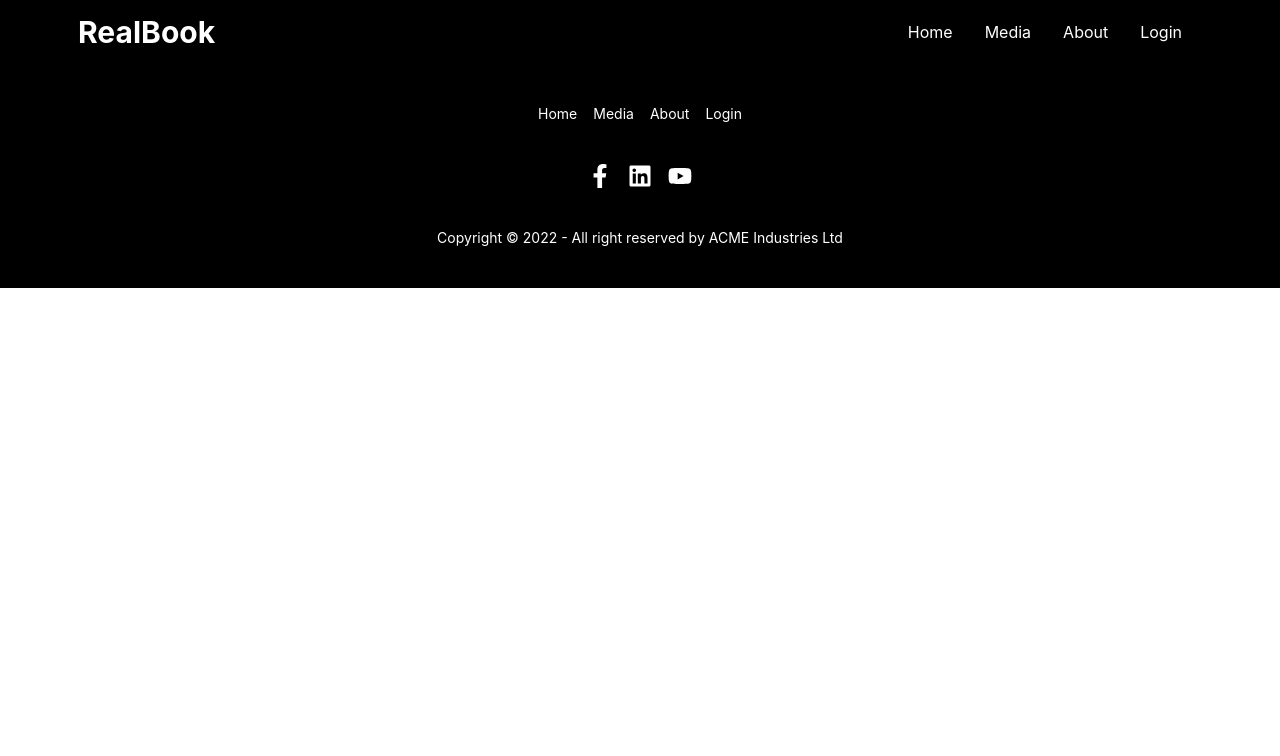
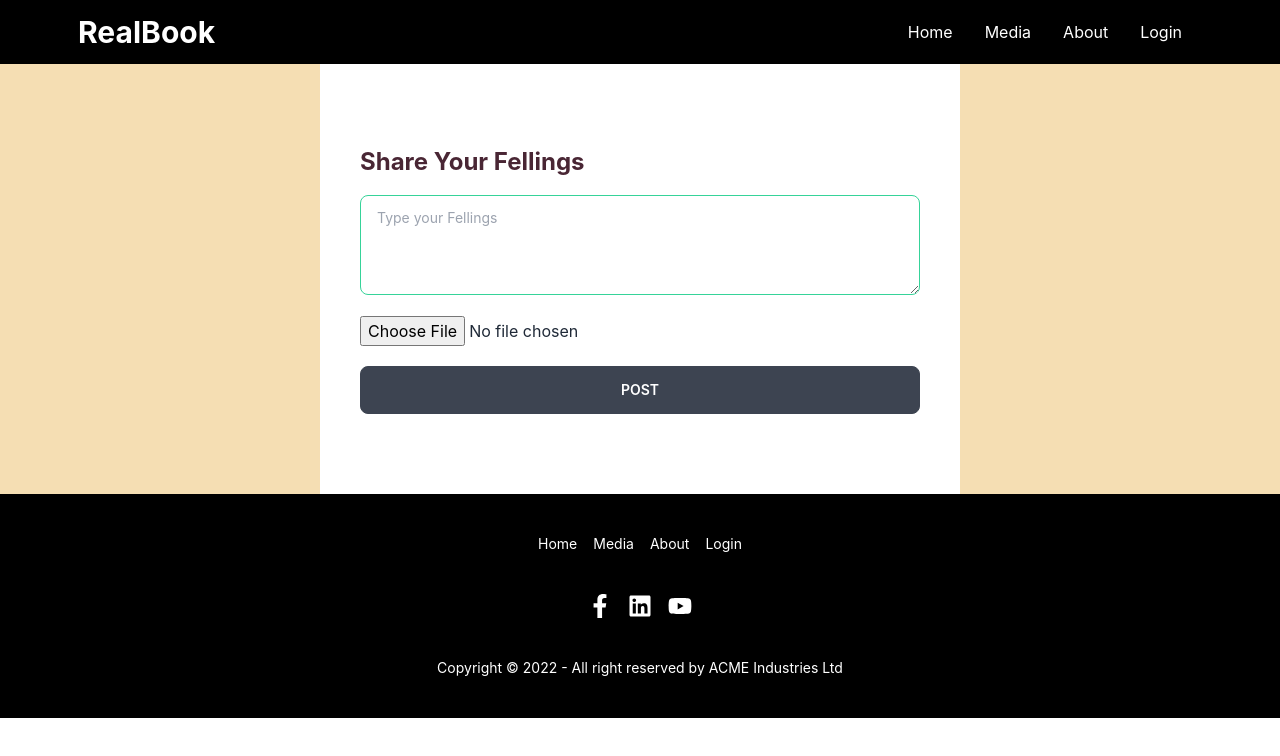
Before and after one commit to harunrashid4419/Realbook-client, a React (Create React App) app: page / in a window 1280 px wide. Shown: the top 756 px of the page. Built offline with nearby package versions, Linux system fonts and the light colour scheme; no server answers.

Commit message:
media add

```diff
--- a/src/Router/router.js
+++ b/src/Router/router.js
@@ -3,6 +3,7 @@ import Login from "../components/Login/Login";
 import Home from "../components/Pages/Home/Home";
 import Main from "../Main/Main";
 import Signup from '../components/Signup/Signup';
+import Media from "../components/Pages/Media/Media";
 
 const router = createBrowserRouter([
     {
@@ -21,6 +22,11 @@ const router = createBrowserRouter([
                 path: '/signup',
                 element: <Signup></Signup>
             },
+            {
+                path: '/media',
+                element: <Media></Media>,
+                loader: () => fetch('http://localhost:5000/posts')
+            },
         ]
     }
 ])
--- /dev/null
+++ b/src/components/Navbar/Navbar.css
@@ -0,0 +1,3 @@
+#navbar_background{
+    background-color: black;
+}
--- a/src/components/Navbar/Navbar.js
+++ b/src/components/Navbar/Navbar.js
@@ -2,9 +2,11 @@ import React, { useContext } from "react";
 import { toast } from "react-hot-toast";
 import { Link, useNavigate } from "react-router-dom";
 import { AuthContext } from "../../context/UsersContext";
+import './Navbar.css';
 
 const Navbar = () => {
   const { user, logOut } = useContext(AuthContext);
+  console.log(user)
   const navigate = useNavigate();
 
   const handleSignOut = () =>{
@@ -61,8 +63,9 @@ const Navbar = () => {
                 </svg>
               </label>
               <ul
+                id="navbar_background"
                 tabIndex={0}
-                className="bg-black menu menu-compact dropdown-content mt-3 p-2 shadow bg-base-100 rounded-box w-52"
+                className="menu menu-compact dropdown-content mt-3 p-2 shadow bg-base-100 rounded-box w-52"
               >
                 {menu}
               </ul>
--- a/src/components/Pages/Home/Home.js
+++ b/src/components/Pages/Home/Home.js
@@ -1,9 +1,9 @@
 import React from 'react';
-import Post from '../../Post/Post';
+import Post from '../Post/Post';
 
 const Home = () => {
     return (
-        <div className='container'>
+        <div>
             <Post></Post>
         </div>
     );
--- /dev/null
+++ b/src/components/Pages/Media/Media.css
@@ -0,0 +1,16 @@
+.main-post{
+    background-color: wheat;
+}
+.media-section{
+    width: 70%;
+    margin: 0 auto;
+    padding: 30px 0;
+    border-radius: 10px;
+}
+
+
+@media screen and (max-width: 776px) {
+    .media-section{
+        width: 100%;
+    }
+}
--- /dev/null
+++ b/src/components/Pages/Media/Media.js
@@ -0,0 +1,24 @@
+import React from "react";
+import { useLoaderData } from "react-router-dom";
+import SinglePost from "../SinglePost/SinglePost";
+import "./Media.css";
+
+const Media = () => {
+  const posts = useLoaderData();
+  return (
+    <div className="main-post">
+      <div className="container">
+        <h3 className="text-center text-lime-500 text-4xl font-bold mb-5 pt-12">
+          All Posts
+        </h3>
+        <div className="media-section">
+          {posts.map((post) => (
+            <SinglePost key={post._id} post={post}></SinglePost>
+          ))}
+        </div>
+      </div>
+    </div>
+  );
+};
+
+export default Media;
--- /dev/null
+++ b/src/components/Pages/Post/Post.css
@@ -0,0 +1,26 @@
+.main-post{
+    background-color: wheat;
+}
+.main-post .post-section{
+    width: 50%;
+    margin: 0 auto;
+    padding: 80px 40px;
+    background-color: white;
+}
+.main-post .post-section h3{
+    font-size: 24px;
+    color: #492634;
+    font-weight: bold;
+    margin-bottom: 15px;
+}
+.main-post .post-section textarea{
+    height: 100px;
+    margin-bottom: 15px;
+}
+
+@media screen and (max-width: 776px) {
+    .main-post .post-section{
+        width: 75%;
+        padding: 40px 40px;
+    }
+}
--- /dev/null
+++ b/src/components/Pages/Post/Post.js
@@ -0,0 +1,77 @@
+import React, { useContext, useState } from "react";
+import { toast } from "react-hot-toast";
+import { AuthContext } from "../../../context/UsersContext";
+import "./Post.css";
+
+const Post = () => {
+  const { user } = useContext(AuthContext);
+  const imgKey = '2ed74405c9982edbe45a4ac8ae219bfb';
+  const handlePost = (event) => {
+    event.preventDefault();
+    const message = event.target.message.value;
+    const image = event.target.img.files[0];
+    const formData = new FormData();
+    formData.append("image", image);
+    const url = `https://api.imgbb.com/1/upload?key=${imgKey}`;
+    fetch(url, {
+      method: "POST",
+      body: formData,
+    })
+      .then((res) => res.json())
+      .then((data) => {
+        addToDatabase(message, data.data.display_url, user, event);
+      });
+  };
+
+  const addToDatabase = (message, img, user, event) => {
+    const mediaPost = {
+        message,
+        img,
+        userName: user?.displayName,
+        email: user?.email,
+        photoURL: user?.photoURL
+    }
+    fetch("http://localhost:5000/media", {
+      method: "POST",
+      headers: {
+        "content-type": "application/json",
+      },
+      body: JSON.stringify(mediaPost),
+    })
+      .then((res) => res.json())
+      .then((data) => {
+        console.log(data);
+        toast.success('Post Successful');
+        event.target.reset();
+      });
+  };
+
+  return (
+    <div className="main-post">
+      <div className="post-section">
+        <h3>Share Your Fellings</h3>
+        <form onSubmit={handlePost}>
+          <textarea
+            className="textarea textarea-success w-full"
+            placeholder="Type your Fellings"
+            name="message"
+          ></textarea>
+          <input
+            type="file"
+            className="input-info w-full max-w-xs"
+            name="img"
+            accept="image/*"
+          />
+          <br />
+          <input
+            type="submit"
+            value="Post"
+            className="btn btn-wide w-full mt-5"
+          />
+        </form>
+      </div>
+    </div>
+  );
+};
+
+export default Post;
--- /dev/null
+++ b/src/components/Pages/SinglePost/SinglePost.css
@@ -0,0 +1,44 @@
+.main-user{
+    background-color: white;
+    margin-bottom: 20px;
+    padding: 30px 30px;
+    border-radius: 10px;
+}
+.user-section{
+    display: flex;
+    align-items: center;
+    margin-left: 20px;
+}
+.user-section .img-user{
+    width: 70px;
+    border-radius: 50%;
+}
+.user-section .user{
+    font-size: 60px;
+}
+.user-section h2{
+    color: brown;
+    font-weight: bold;
+}
+.main-user p{
+    font-size: 16px;
+    margin: 20px 0;
+}
+.main-user .message-img{
+    width: 100%;
+    border-radius: 7px;
+}
+
+@media screen and (max-width: 776px) {
+    .main-user{
+        padding: 20px 20px;
+    }
+    .user-section{
+        margin-left: 0px;
+    }
+}
+@media screen and (max-width: 576px) {
+    .main-user{
+        padding: 20px 20px;
+    }
+}
--- /dev/null
+++ b/src/components/Pages/SinglePost/SinglePost.js
@@ -0,0 +1,22 @@
+import React from "react";
+import "./SinglePost.css";
+import { FaUserAlt } from "react-icons/fa";
+
+const SinglePost = ({ post }) => {
+  const { userName, email, message, img, photoURL } = post;
+  return (
+    <div className="main-user">
+      <div className="user-section">
+        {photoURL ? <img className="img-user" src={photoURL} alt="userImg" /> : <FaUserAlt className="user" />}
+        <div className="md:pl-3 pl-1">
+          <h2>{userName}</h2>
+          <h5>{email}</h5>
+        </div>
+      </div>
+      <p>{message}</p>
+      <img className="message-img" src={img} alt="postImg" />
+    </div>
+  );
+};
+
+export default SinglePost;
--- a/src/components/Post/Post.js
+++ /dev/null
@@ -1,11 +0,0 @@
-import React from 'react';
-
-const Post = () => {
-    return (
-        <div>
-
-        </div>
-    );
-};
-
-export default Post;
--- a/src/index.css
+++ b/src/index.css
@@ -16,6 +16,11 @@ body {
   padding: 0 50px;
   margin: 0 auto;
 }
+@media screen and (max-width: 776px) {
+  .container{
+    padding: 0 30px;
+  }
+}
 
 code {
   font-family: source-code-pro, Menlo, Monaco, Consolas, 'Courier New',
```
